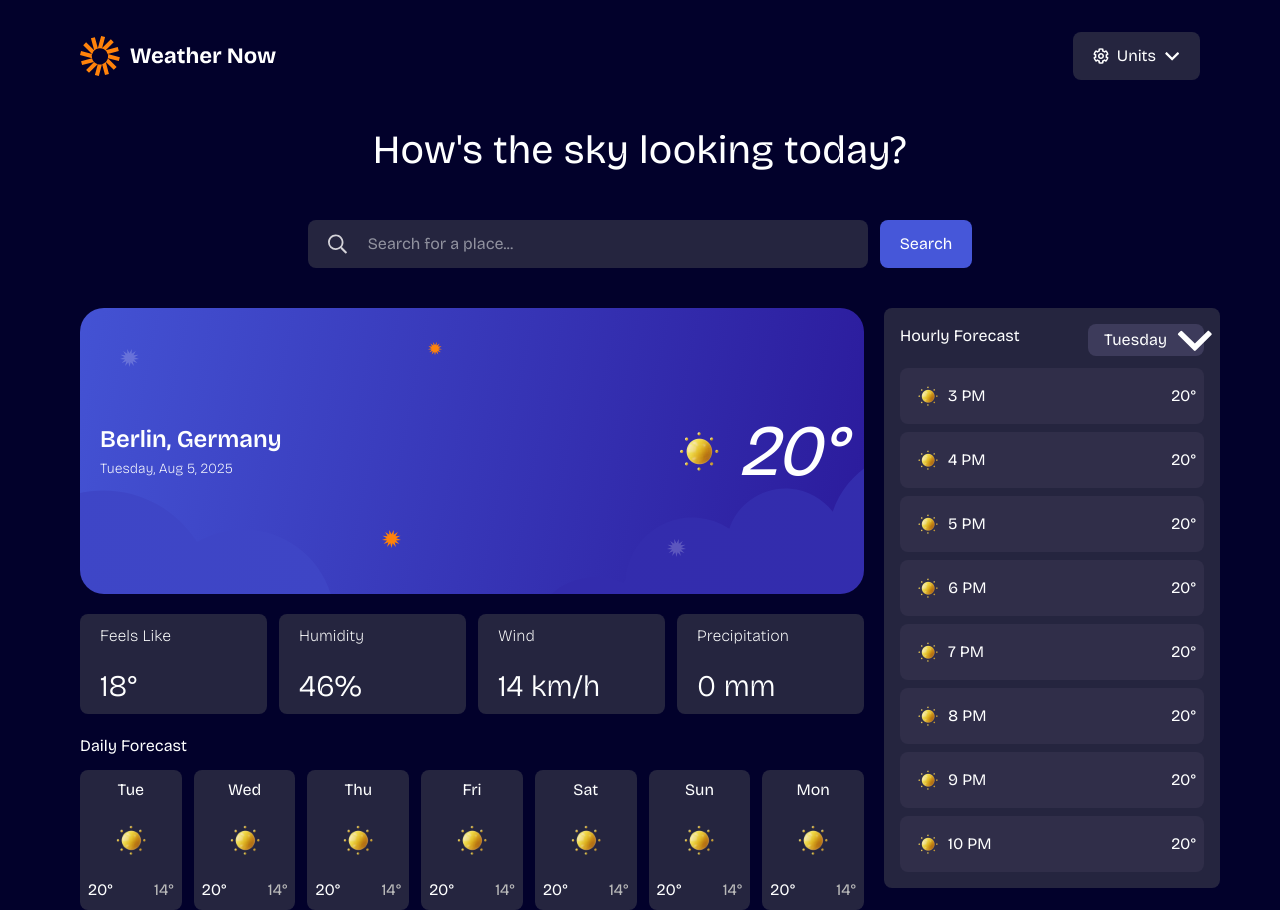
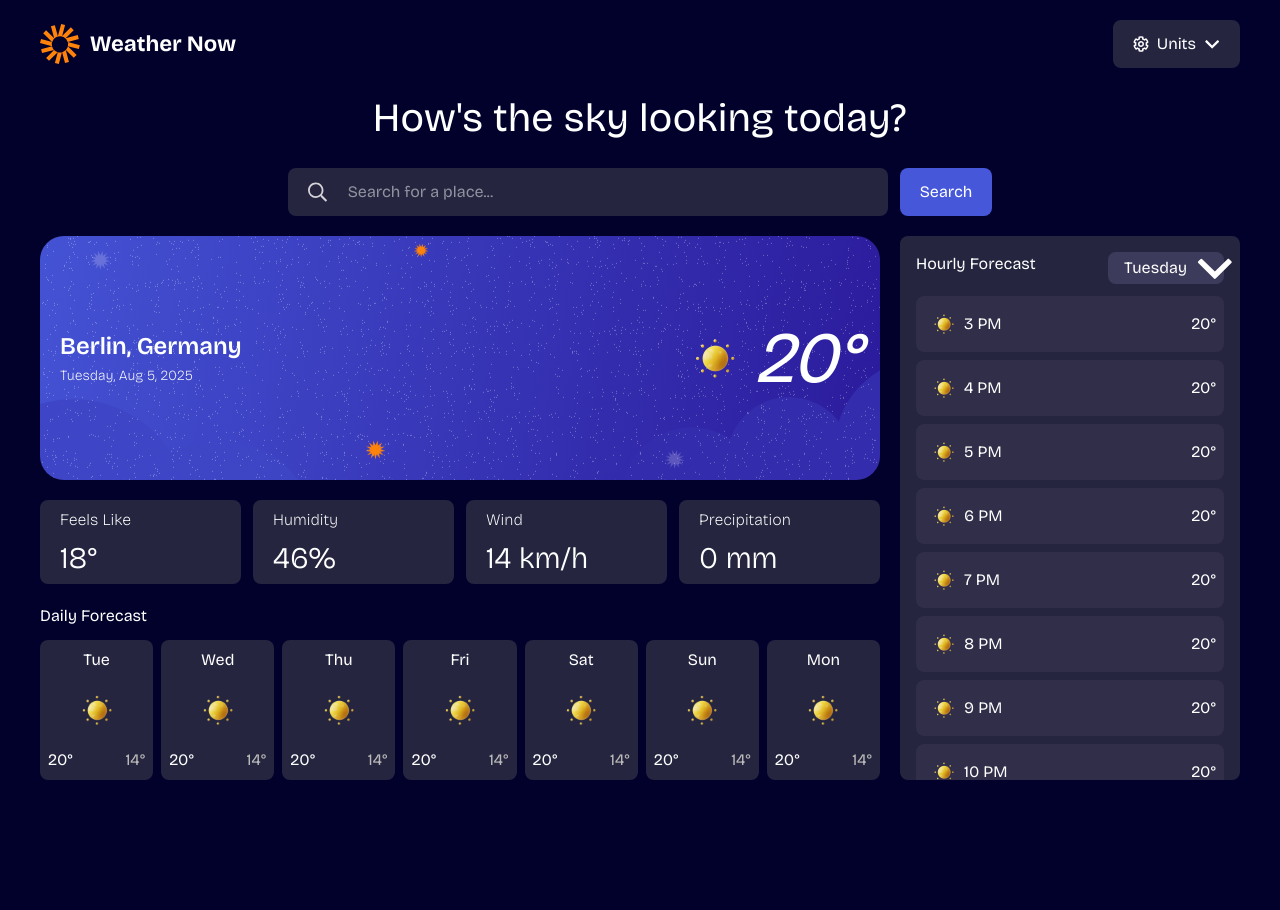
Before and after one commit to welschoff/weather-app, a React (Vite) app: page / in a window 1280 px wide. After the commit the page ends 800 px from the top, so only its background shows below. Built offline with nearby package versions, Linux system fonts and the light colour scheme.

Commit message:
Adapt styling

```diff
--- a/src/App.css
+++ b/src/App.css
@@ -1,4 +1,3 @@
 body {
   background-color: #02012b;
-  padding: 2rem 5rem;
 }
--- a/src/App.tsx
+++ b/src/App.tsx
@@ -9,17 +9,17 @@ import TodayCard from './components/TodayCard';
 
 function App() {
   return (
-    <div>
+    <div className="grid h-dvh max-h-dvh overflow-hidden px-10 py-5 gap-5">
       <Header />
       <Title />
       <Search />
-      <div className="grid grid-cols-[70%_30%] gap-5 mt-10">
-        <div>
+      <div className="grid grid-cols-[70%_auto] gap-5 overflow-hidden">
+        <div className="grid grid-rows-[1fr_auto_auto] gap-5 overflow-hidden">
           <TodayCard />
           <Details />
           <DailyForecast />
         </div>
-        <div>
+        <div className="overflow-hidden">
           <HourlyForecast />
         </div>
       </div>
--- a/src/components/DailyForecast.tsx
+++ b/src/components/DailyForecast.tsx
@@ -3,9 +3,9 @@ import sunny from '../assets/images/icon-sunny.webp';
 
 function DailyForecast() {
   return (
-    <div className="mt-5">
+    <div>
       <h2 className="mb-3">Daily Forecast</h2>
-      <div className="flex gap-3 justify-between">
+      <div className="flex gap-2 justify-between">
         <DailyCard day="Tue" weatherImg={sunny} maxTemp="20°" minTemp="14°" />
         <DailyCard day="Wed" weatherImg={sunny} maxTemp="20°" minTemp="14°" />
         <DailyCard day="Thu" weatherImg={sunny} maxTemp="20°" minTemp="14°" />
--- a/src/components/DetailCard.tsx
+++ b/src/components/DetailCard.tsx
@@ -5,7 +5,7 @@ type DetailCardProps = {
 
 function DetailCard({ header, value }: DetailCardProps) {
   return (
-    <div className="grid bg-(--card-bg) h-25 w-1/4 items-center rounded-lg pl-5">
+    <div className="grid gap-2 p-2 bg-(--card-bg) w-full items-center rounded-lg pl-5">
       <span className="font-extralight">{header}</span>
       <span className="text-3xl font-light">{value}</span>
     </div>
--- a/src/components/Details.tsx
+++ b/src/components/Details.tsx
@@ -2,7 +2,7 @@ import DetailCard from './DetailCard';
 
 function Details() {
   return (
-    <div className="flex mt-5 gap-3 justify-between">
+    <div className="flex gap-3 justify-between">
       <DetailCard header="Feels Like" value="18°" />
       <DetailCard header="Humidity" value="46%" />
       <DetailCard header="Wind" value="14 km/h" />
--- a/src/components/HourlyForecast.tsx
+++ b/src/components/HourlyForecast.tsx
@@ -4,7 +4,7 @@ import dropdown from '../assets/images/icon-dropdown.svg';
 
 function HourlyForecast() {
   return (
-    <div className="bg-(--card-bg) p-4 rounded-lg">
+    <div className="bg-(--card-bg) p-4 rounded-lg h-full">
       <div className="flex justify-between mb-3">
         <h2>Hourly Forecast</h2>
         <div className="flex gap-2 bg-[#3D3B5B] px-4 py-1 rounded-lg">
--- a/src/components/Title.tsx
+++ b/src/components/Title.tsx
@@ -1,6 +1,6 @@
 function Title() {
   return (
-    <div className="flex justify-center p-10 tracking-wide">
+    <div className="grid place-items-center tracking-wide">
       <h1>How's the sky looking today?</h1>
     </div>
   );
--- a/src/components/TodayCard.tsx
+++ b/src/components/TodayCard.tsx
@@ -10,7 +10,6 @@ export default function TodayCard() {
     <div
       className="
         relative
-        h-[286px] w-full
         bg-cover bg-center bg-no-repeat
         rounded-3xl
       "
--- a/src/index.css
+++ b/src/index.css
@@ -6,7 +6,7 @@
 }
 
 body {
-  height: 100vh;
+  max-height: 100vh;
   font-family: 'Bricolage Grotesque', sans-serif;
   color: #feffff;
 }
```
